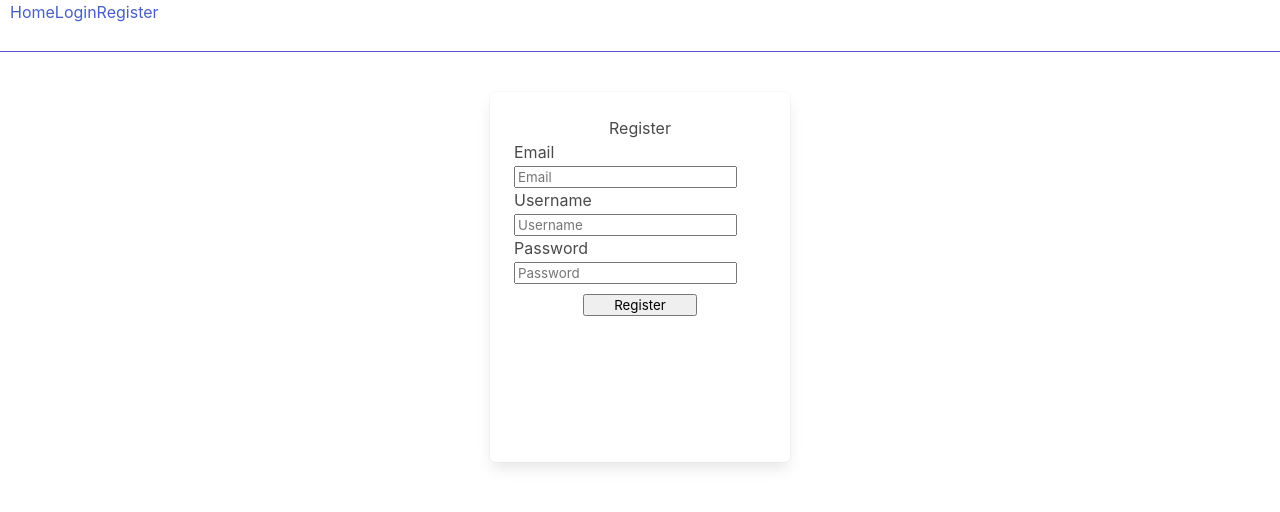
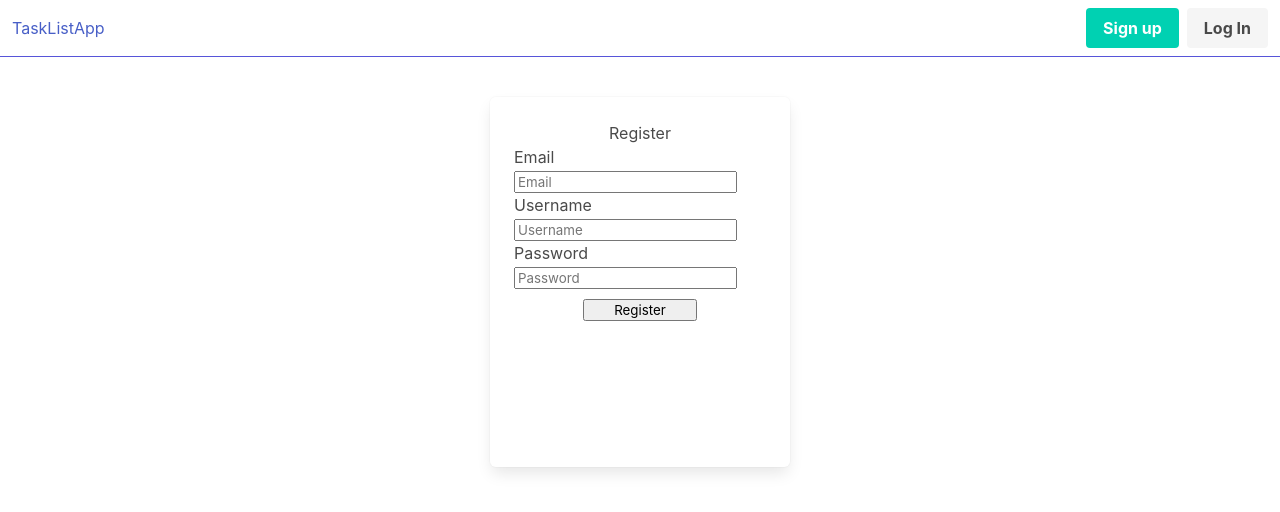
Before and after one commit to kcoulsy/TaskListApp, a React app: page /register in a window 1280 px wide. Shown: the top 512 px of the page. Built offline with nearby package versions, Linux system fonts and the light colour scheme; the HTML template or start-up script is replaced by a standard one.

Commit message:
FE: Updated navbar to use Bulma

```diff
--- a/package.json
+++ b/package.json
@@ -62,7 +62,7 @@
     "bcryptjs": "^2.4.3",
     "body-parser": "^1.18.3",
     "bulma": "^0.7.4",
-    "expect": "^23.6.0",
+    "expect": "^24.3.1",
     "express": "^4.16.4",
     "jsonwebtoken": "^8.5.0",
     "lodash": "^4.17.11",
--- a/src/base.scss
+++ b/src/base.scss
@@ -1,2 +1,2 @@
 @charset "utf-8";
-@import "../node_modules/bulma/bulma.sass";
+@import '../node_modules/bulma/bulma.sass';
--- a/src/components/NavBar/NavBar.js
+++ b/src/components/NavBar/NavBar.js
@@ -3,36 +3,57 @@ import { connect } from 'react-redux';
 import { Link } from 'react-router-dom';
 import styled from 'styled-components';
 
-const HeaderBar = styled.header`
+const HeaderBar = styled.nav`
   border-bottom: 1px solid #5755d9;
-  padding: 0 10px;
 `;
 
 const NavBar = props => (
-  <HeaderBar className="navbar">
-    <section className="navbar-section">
-      <Link to="/" className="btn btn-link">
-        Home
+  <HeaderBar className="navbar" role="navigation" aria-label="main navigation">
+    <div className="navbar-brand">
+      <Link to="/" className="navbar-item">
+        TaskListApp
       </Link>
-    </section>
-    <section className="navbar-center" />
+      <a
+        role="button"
+        className="navbar-burger"
+        aria-label="menu"
+        aria-expanded="false"
+      >
+        <span aria-hidden="true" />
+        <span aria-hidden="true" />
+        <span aria-hidden="true" />
+      </a>
+    </div>
+    <div className="navbar-menu">
       {props.token ? (
-      <section className="navbar-section">
+        <div className="navbar-end">
+          <div className="navbar-item">
             <span>{`Logged in as: ${props.user.username}`}</span>
-        <Link to="/logout" className="btn btn-link">
-          Logout
+          </div>
+
+          <div className="navbar-item">
+            <div className="buttons">
+              <Link to="/logout" className="button is-light">
+                <strong>Logout</strong>
               </Link>
-      </section>
+            </div>
+          </div>
+        </div>
       ) : (
-      <section className="navbar-section">
-        <Link to="/login" className="btn btn-link">
-          Login
+        <div className="navbar-end">
+          <div className="navbar-item">
+            <div className="buttons">
+              <Link to="/register" className="button is-primary">
+                <strong>Sign up</strong>
               </Link>
-        <Link to="/register" className="btn btn-link">
-          Register
+              <Link to="/login" className="button is-light">
+                <strong>Log In</strong>
               </Link>
-      </section>
+            </div>
+          </div>
+        </div>
       )}
+    </div>
   </HeaderBar>
 );
 
```
Lines whose indentation alone changed are shown as unchanged.
